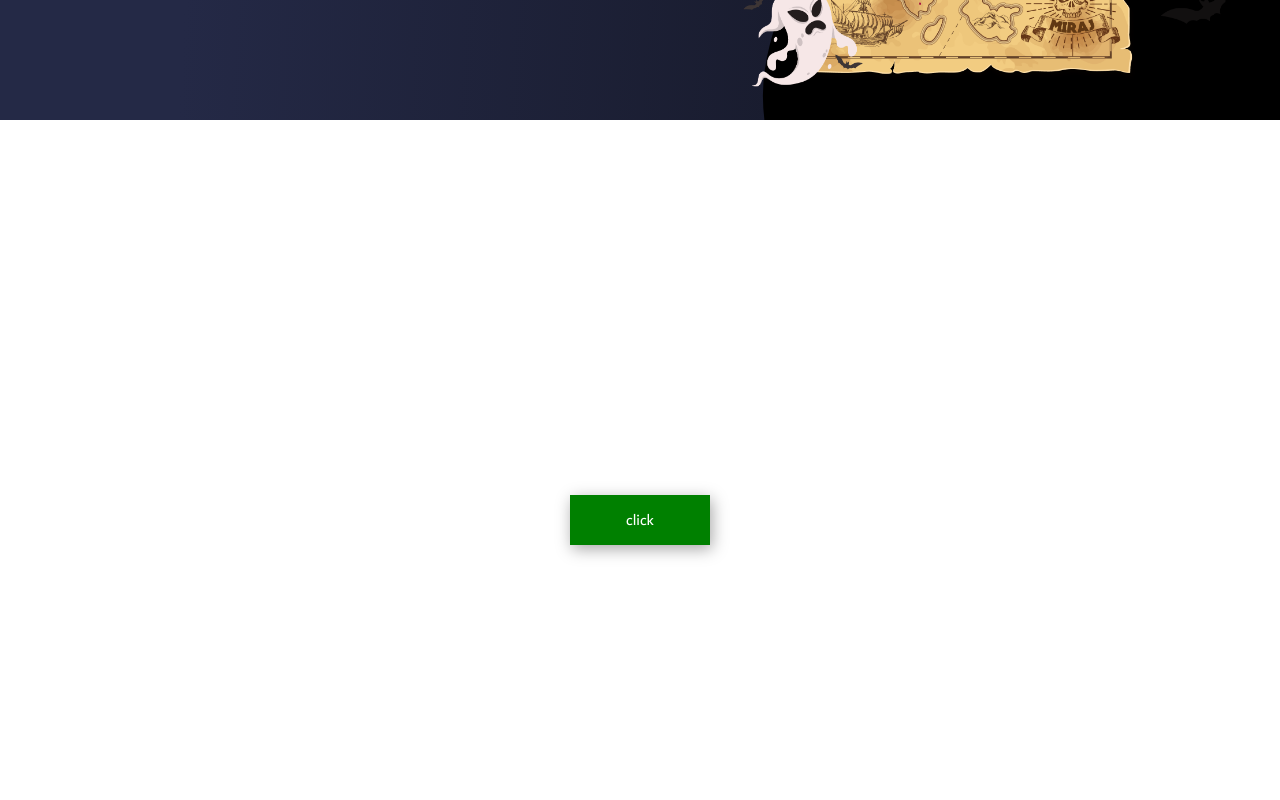
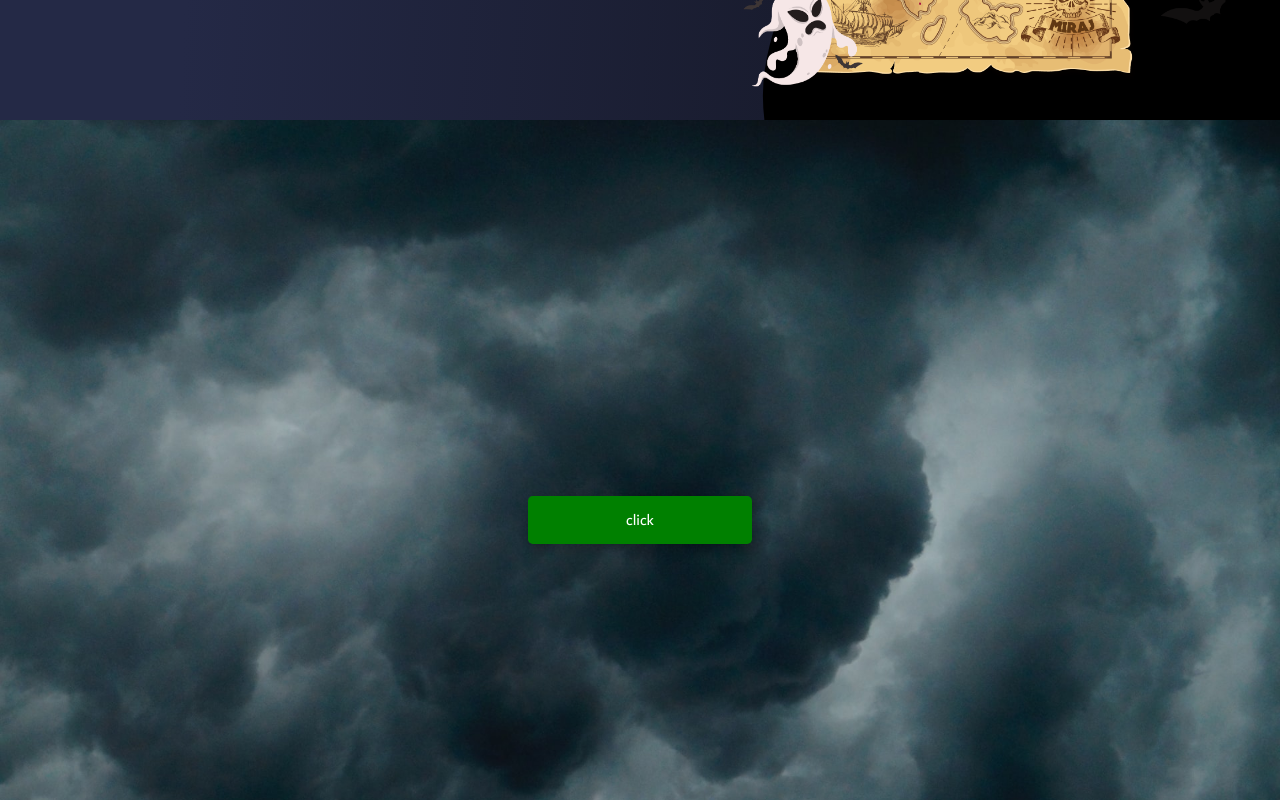
Before and after one commit to sarakasiri/unipro, a React (Create React App) app: page / in a window 1280 px wide. Shown: the part 2280-3080 px from the top of the page. Built offline with nearby package versions, Linux system fonts and the light colour scheme.

Commit message:
add component title

```diff
--- a/src/components/reservation/Reservation.js
+++ b/src/components/reservation/Reservation.js
@@ -1,20 +1,26 @@
-import React from 'react';
+import React, { useState } from 'react';
 
 import classes from './styles/Reservation.module.scss';
 
 const Reservation = () => {
-    const clickbtnhandeler = (e) => {
-        let parent = e.target.parentNode;
-        console.log(parent)
-        parent.style.width = "10rem";
-        setTimeout(() => { parent.style.height = "10rem"; }, 1000);
-        setTimeout(() => { parent.style.background = "rgba(180,180,180,0.2)"; }, 2000);
+    let [boxOpen, setBoxOpen] = useState(false);
+    const boxOpenHandeler = (e) => {
+        if (boxOpen == false) {
+            let node = e.target;
+            if (node.nodeName == "SPAN") {
+                node = e.target.parentElement;
+            };
+            node.style.width = "55rem";
+            setTimeout(() => { node.style.height = "30rem"; }, 1000);
+            setTimeout(() => { node.style.background = "rgba(180,180,180,0.2)"; }, 2000);
+            node.firstChild.style.display = "none";
+            setBoxOpen(true);
+        };
     }
     return (
         <>
-            <div className={classes.reservationBox}>
-                <span className={classes.clickbutton} onClick={clickbtnhandeler}>click</span>
-                <span className={classes.result}>result</span>
+            <div className={`${classes.reservationBox} ${boxOpen || classes.reservationBoxHover}`} id="reservationBox" onClick={boxOpenHandeler}>
+                <span className={classes.clickbutton}>click</span>
             </div>
         </>
     );
--- a/src/components/reservation/styles/Reservation.module.scss
+++ b/src/components/reservation/styles/Reservation.module.scss
@@ -1,18 +1,21 @@
 @import url("../../../app/styles/Font.css");
 
 .reservationBox {
+    height: 3rem;
+    width: 14rem;
     box-sizing: border-box;
     background-color: green;
     font-family: Dubai_Regular !important;
     color: white;
-    padding: 0.7rem 3.5rem;
     display: flex;
     justify-content: center;
     align-items: center;
     transition: 1s;
     box-shadow: 2px 4px 15px rgba(0, 0, 0, 0.35);
+    border-radius: 0.3rem;
 }
 
-.result {
-    display: none;
+.reservationBoxHover:hover {
+    box-shadow: 0px 0px 7px 7px rgba(0, 0, 0, 0.35);
+    cursor: pointer;
 }
--- /dev/null
+++ b/src/components/title/Title.js
@@ -0,0 +1,18 @@
+import React from 'react';
+
+import classes from './styles/Title.module.scss';
+
+const Title = ({ englishTitle, persianTitle }) => {
+    return (
+        <div className={classes.titleBox}>
+            <span className={classes.englishTitle}>
+                {englishTitle}
+            </span>
+            <h2 className={classes.persianTitle}>
+                {persianTitle}
+            </h2>
+        </div>
+    );
+};
+
+export default Title
--- /dev/null
+++ b/src/components/title/styles/Title.module.scss
@@ -0,0 +1,25 @@
+@import url("../../../app/styles/Font.css");
+
+.titleBox {
+    position: absolute;
+    top: 0;
+    left: 50%;
+    transform: translate(-50%, 10%);
+}
+
+.englishTitle {
+    line-height: 1;
+    text-transform: uppercase;
+    font-weight: 900 !important;
+    font-family: "Work Sans", sans-serif !important;
+    position: absolute;
+    font-size: 3rem;
+    left: 50%;
+    transform: translate(-50%, 15%);
+    color: rgba(255, 255, 255, 0.1);
+}
+
+.persianTitle {
+    font-family: Dubai_Bold !important;
+    color: #fefefe;
+}
--- a/src/containers/games/Games.js
+++ b/src/containers/games/Games.js
@@ -16,6 +16,7 @@ import BorderButton from '../../components/button/BorderButton';
 import MouseHeader from '../../components/mouse/MouseHeader';
 import UserComments from '../../components/userComments/UserComments';
 import Reservation from '../../components/reservation/Reservation';
+import Title from '../../components/title/Title';
 
 import corridor from '../../assets/images/scary-corridor.png';
 import mirage_cover from '../../assets/images/mirage_cover.png';
@@ -154,12 +155,13 @@ const Games = () => {
                     </Grid>
                     <Grid item xs={12}>
                         <div className={classes.commentsBg}>
-                            <div className={classes.commentsTitleBox}>
+                            <Title englishTitle="Comments" persianTitle="نظرات کاربران میراژ" />
+                            {/* <div className={classes.commentsTitleBox}>
                                 <span className={classes.commentsLogo}>
-                                    Comments
+
                                 </span>
-                                <h2 className={classes.commentsTitle}>نظرات کاربران میراژ</h2>
-                            </div>
+                                <h2 className={classes.commentsTitle}></h2>
+                            </div> */}
                             <AliceCarousel
                                 disableDotsControls
                                 disableButtonsControls
--- a/src/containers/games/styles/Games.module.scss
+++ b/src/containers/games/styles/Games.module.scss
@@ -256,13 +256,18 @@
 /* section 4 */
 
 .reservation {
+    background-image: url("../../../assets/images/reservationBG.jpg");
+    background-repeat: no-repeat;
+    height: 100vh;
     width: 100%;
-    height: 100vh;
-    position: relative;
+    background-position: center;
+    background-size: cover;
+    background-attachment: fixed;
     display: flex;
     flex-direction: column;
+    align-items: center;
     justify-content: center;
-    align-items: center;
+    position: relative;
 }
 
 /* section 4 */
```
Also changed, not shown: src/assets/images/reservationBG.jpg (added).
